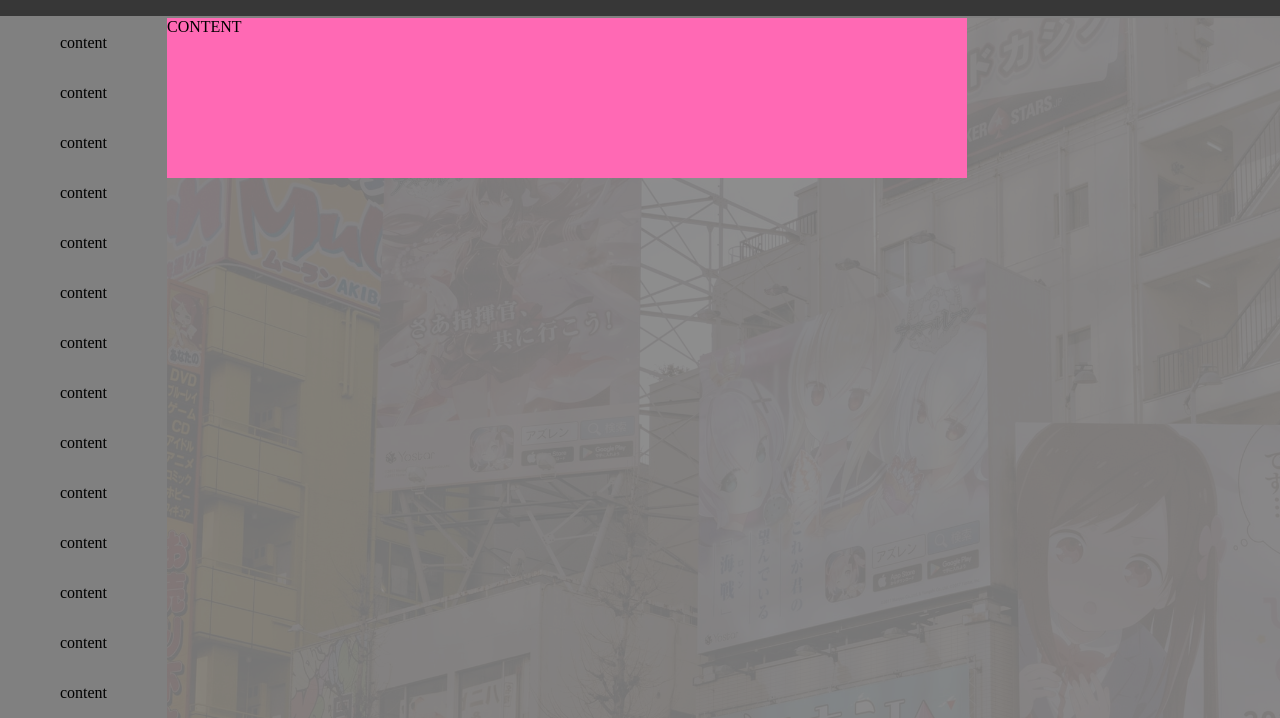
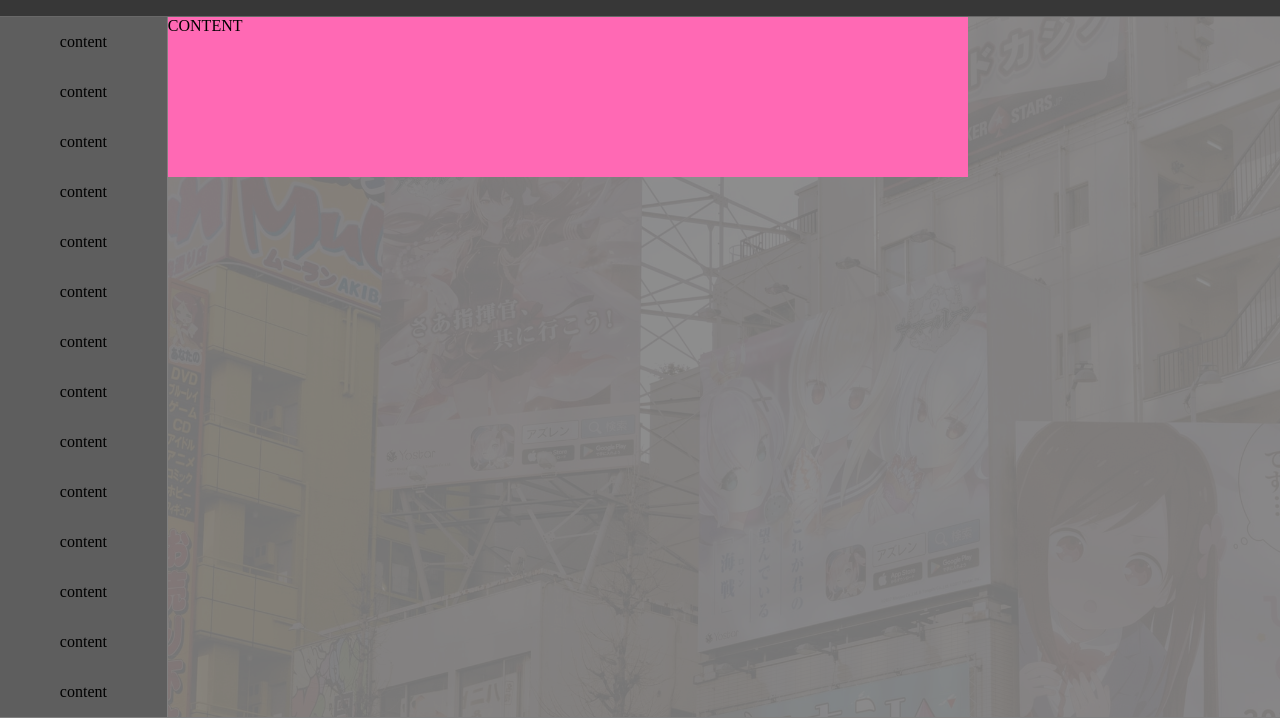
Before and after one commit to LexLeach/personal-website, a plain HTML site: page index.html in a window 1280 px wide. Shown: the part 84-802 px from the top of the page. Drawn offline with Linux system fonts and the light colour scheme.

Commit message:
Update style.css

```diff
--- a/style.css
+++ b/style.css
@@ -32,13 +32,12 @@ h1 {
 }
 
 .test {
-    background-color: rgb(75, 75, 75);
+    background-color: rgb(63, 63, 63);
     color: white;
     font-size: 20px;
     width: 100%;
     height: 50px;
-    border-top: 1px solid grey;
-    border-bottom: 1px solid grey;
+    border-bottom: 1px solid rgba(111, 111, 111, 0.858);
     box-shadow: 8px 8px 15px -5px black;
 }
 
@@ -52,9 +51,10 @@ h1 {
     display: flex;
     flex-direction: column;
     align-items: center;
-    background-color: grey;
+    background-color: rgb(94, 94, 94);
     position: relative;
     width: 15%;
+    border-right: 1px solid grey;
 }
 
 .inner-container {
```
